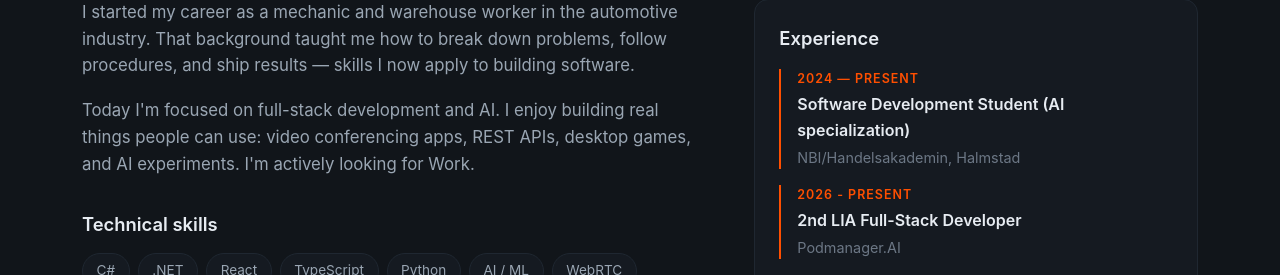
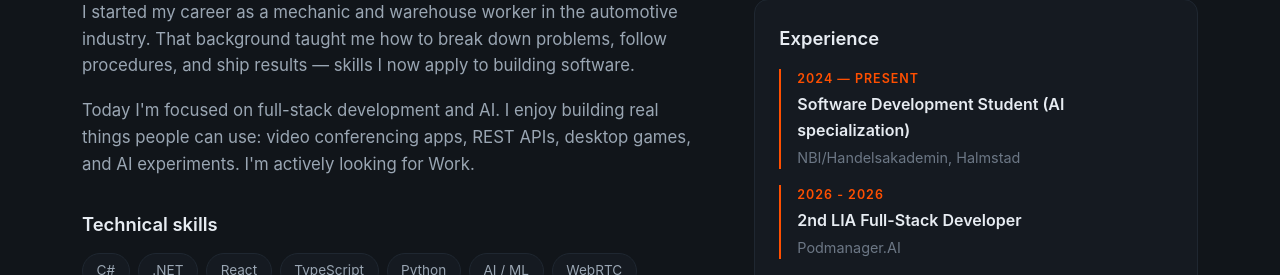
Before and after one commit to ManaInfectedRP/sebbe-portfolio, a React (Vite) app: page / in a window 1280 px wide. Shown: the part 1124-1399 px from the top of the page. Built offline with nearby package versions, Linux system fonts and the light colour scheme.

Commit message:
Experience

```diff
--- a/src/components/About.tsx
+++ b/src/components/About.tsx
@@ -18,7 +18,7 @@ const experience = [
     place: 'NBI/Handelsakademin, Halmstad',
   },
   {
-    period: '2026 - Present',
+    period: '2026 - 2026',
     role: '2nd LIA Full-Stack Developer',
     place: 'Podmanager.AI',
   },
```
